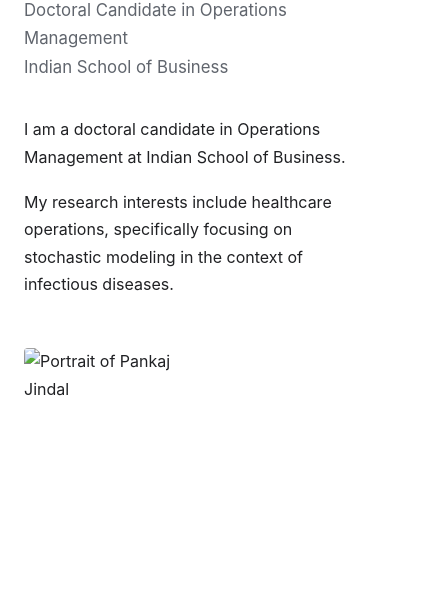
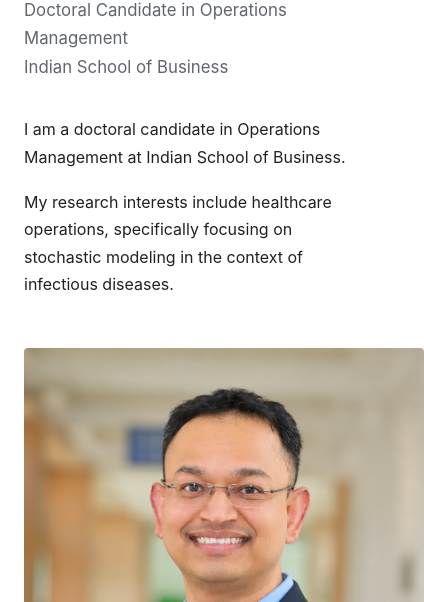
Before and after one commit to jindalpankaj/jindalpankaj.github.io, a plain HTML site: page index.html in a window 390 px wide. Shown: the part 212-814 px from the top of the page, 424 px wide, since content can reach past the window. Drawn offline with Linux system fonts and the light colour scheme.

Commit message:
Modify profile photo size and source
Updated profile photo dimensions and corrected image source.

```diff
--- a/index.html
+++ b/index.html
@@ -34,8 +34,8 @@
       }
 
       .profile-photo {
-        width: 160px;
-        height: 213px;
+        width: 400px;
+        height: 500px;
       }
     }
   </style>
@@ -44,10 +44,10 @@
 <body>
   <header>
     <div class="container site-header">
-      <a class="site-name" href="index.html">Pankaj Jindal</a>
+      <a class="site-name" href="/">Pankaj Jindal</a>
 
       <nav aria-label="Main navigation">
-        <a href="index.html" aria-current="page">Home</a>
+        <a href="/" aria-current="page">Home</a>
         <a href="research.html">Research</a>
         <a href="teaching.html">Teaching</a>
       </nav>
@@ -78,7 +78,7 @@
 
       <img
         class="profile-photo"
-        src="images/Pankaj_Jindal_Portrait.png"
+        src="images/Pankaj Jindal Portrait.png"
         alt="Portrait of Pankaj Jindal"
         width="400"
         height="500"
```
